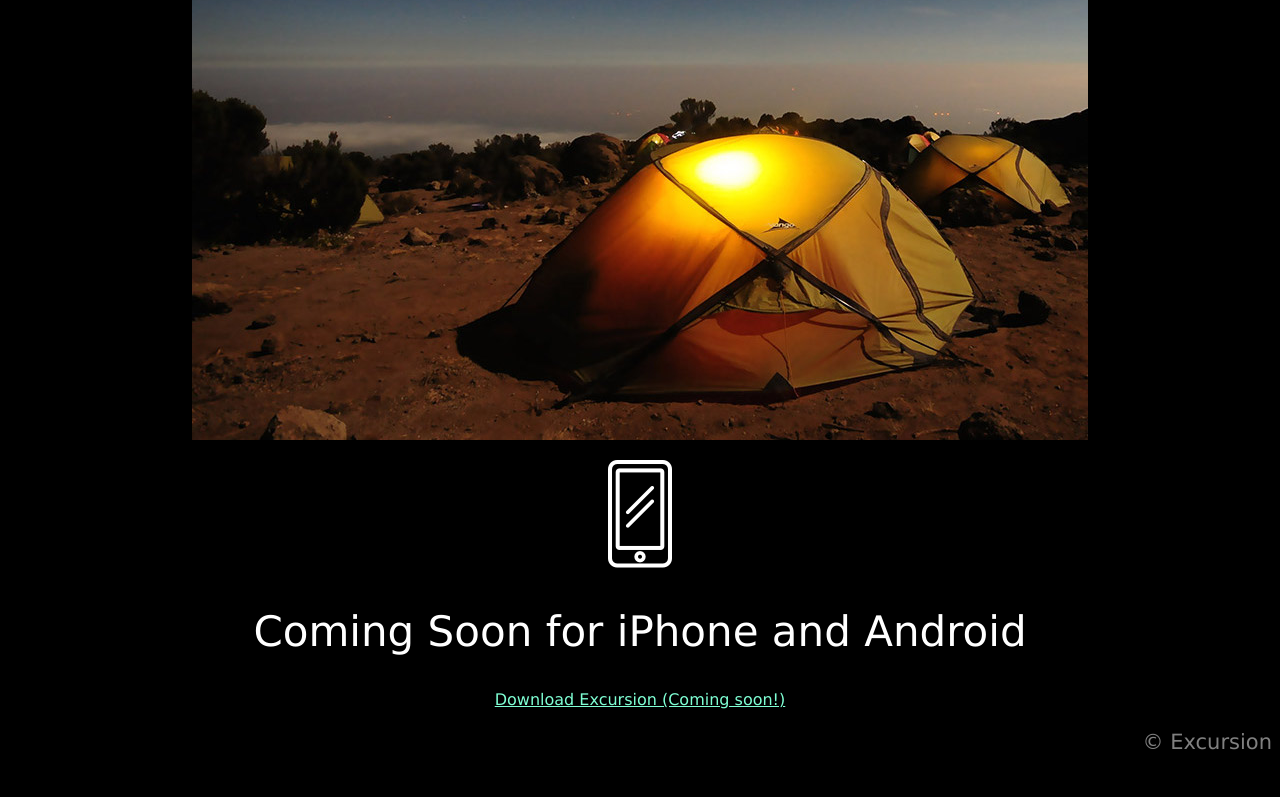
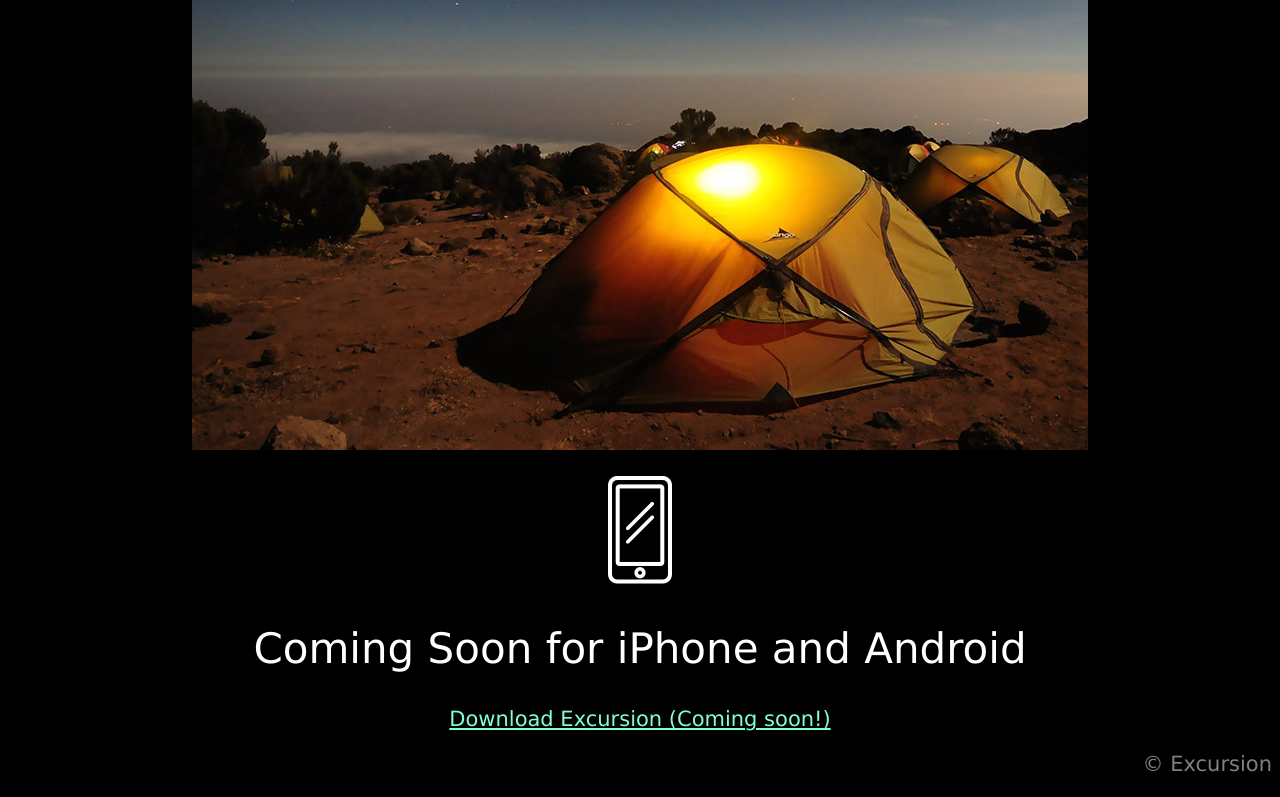
Before and after one commit to ddhaaag/excursion, a plain HTML site: page index.html in a window 1280 px wide. Shown: the part 623-1420 px from the top of the page. Before the commit the page ends 1398 px from the top, so only its background shows below. Drawn offline with Linux system fonts and the light colour scheme.

Commit message:
Final version

```diff
--- a/resources/css/style.css
+++ b/resources/css/style.css
@@ -20,13 +20,11 @@ h2 {
     font-weight: 300;
 }
 
-.places {
+p {
     font-size: 1.3125rem;
     color: gray;
 }
 
-.footer p {
+.footer {
     text-align: right;
-    color: gray;
-    font-size: 21px;
 }
```
